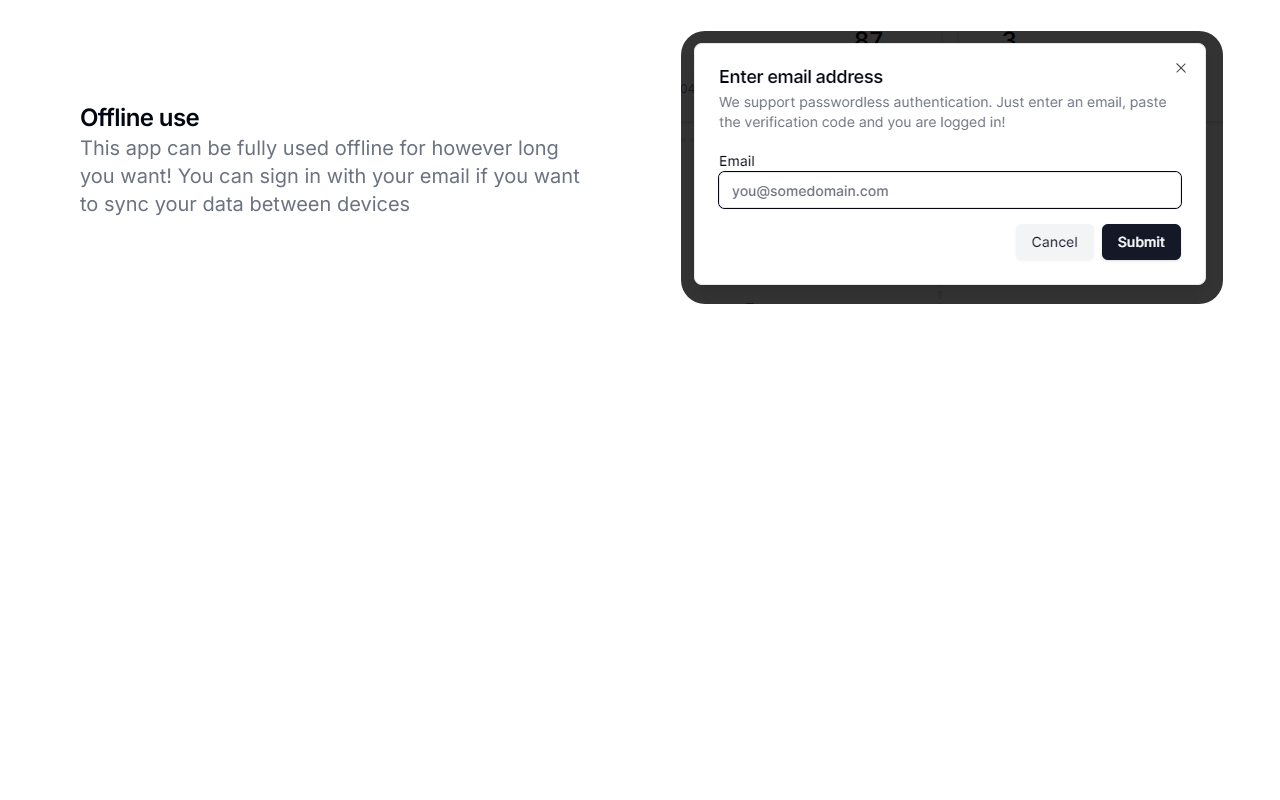
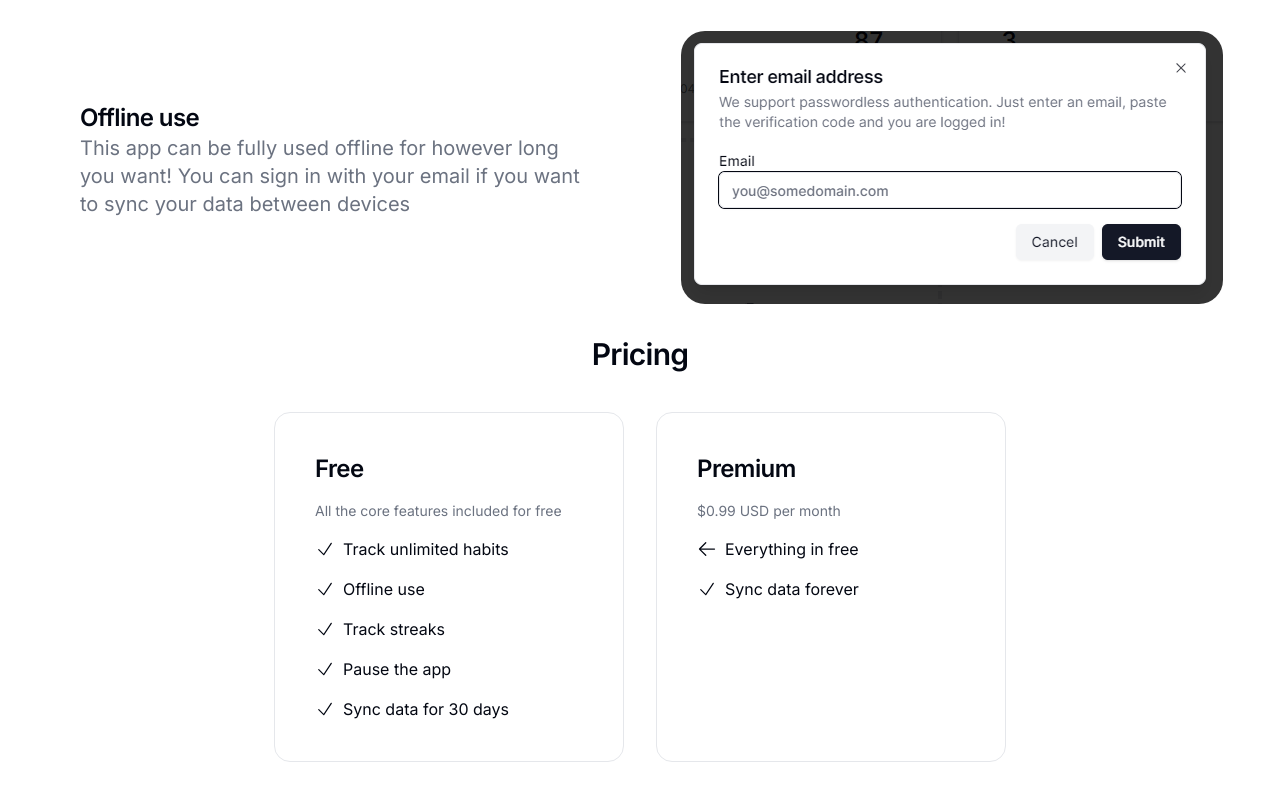
Before and after one commit to MuffinTheDragon/daily-habit-tracker, a Next.js app: page / in a window 1280 px wide. Shown: the part 1025-1825 px from the top of the page. Before the commit the page ends 1425 px from the top, so only its background shows below. Built offline with nearby package versions, Linux system fonts and the light colour scheme.

Commit message:
feat: add pricing cards

```diff
--- a/src/app/page.tsx
+++ b/src/app/page.tsx
@@ -1,5 +1,7 @@
 "use client";
 
+import githubLight from "@/app/assets/github-mark-white.png";
+import githubDark from "@/app/assets/github-mark.png";
 import habitsDark from "@/app/assets/habits-dark.png";
 import habitsLight from "@/app/assets/habits-light.png";
 import mapDark from "@/app/assets/map-dark.png";
@@ -10,8 +12,6 @@ import pauseDark from "@/app/assets/pause-dark.png";
 import pauseLight from "@/app/assets/pause-light.png";
 import streaksDark from "@/app/assets/streaks-dark.png";
 import streaksLight from "@/app/assets/streaks-light.png";
-import githubDark from "@/app/assets/github-mark.png";
-import githubLight from "@/app/assets/github-mark-white.png";
 import logo from "@/app/favicon.ico";
 import { ThemePicker } from "@/components/theme-picker";
 import { Alert, AlertDescription } from "@/components/ui/alert";
@@ -24,6 +24,11 @@ import {
 	PauseCircleIcon,
 	WifiIcon,
 } from "@heroicons/react/24/outline";
+import {
+	ArrowLeftIcon,
+	ArrowUpIcon,
+	CheckIcon,
+} from "@heroicons/react/24/solid";
 import Image from "next/image";
 import Link from "next/link";
 import { useState } from "react";
@@ -299,6 +304,60 @@ export default function Home() {
 						)}
 					</div>
 				</div>
+				<h2 className="scroll-m-20 pb-2 text-3xl font-semibold tracking-tight first:mt-0">
+					Pricing
+				</h2>
+				<div className="flex space-y-8 flex-col md:flex-row md:space-x-8 md:space-y-0">
+					<div className="border rounded-2xl p-10 w-[350px] space-y-4">
+						<h3 className="scroll-m-20 text-2xl font-semibold tracking-tight">
+							Free
+						</h3>
+						<p className="text-muted-foreground text-sm">
+							All the core features included for free
+						</p>
+						<div className="mt-4 space-y-4">
+							<div className="flex items-center">
+								<CheckIcon className="w-5 h-5 me-2" />
+								<p>Track unlimited habits</p>
+							</div>
+							<div className="flex items-center">
+								<CheckIcon className="w-5 h-5 me-2" />
+								<p>Offline use</p>
+							</div>
+							<div className="flex items-center">
+								<CheckIcon className="w-5 h-5 me-2" />
+								<p>Track streaks</p>
+							</div>
+							<div className="flex items-center">
+								<CheckIcon className="w-5 h-5 me-2" />
+								<p>Pause the app</p>
+							</div>
+							<div className="flex items-center">
+								<CheckIcon className="w-5 h-5 me-2" />
+								<p>Sync data for 30 days</p>
+							</div>
+						</div>
+					</div>
+					<div className="border rounded-2xl p-10 w-[350px] space-y-4">
+						<h3 className="scroll-m-20 text-2xl font-semibold tracking-tight">
+							Premium
+						</h3>
+						<p className="text-muted-foreground text-sm">
+							$0.99 USD per month
+						</p>
+						<div className="mt-4 space-y-4">
+							<div className="flex items-center">
+								<ArrowLeftIcon className="w-5 h-5 me-2 hidden md:block" />
+								<ArrowUpIcon className="w-5 h-5 me-2 md:hidden" />
+								<p> Everything in free</p>
+							</div>
+							<div className="flex items-center">
+								<CheckIcon className="w-5 h-5 me-2" />
+								<p>Sync data forever</p>
+							</div>
+						</div>
+					</div>
+				</div>
 			</div>
 		</div>
 	);
```
